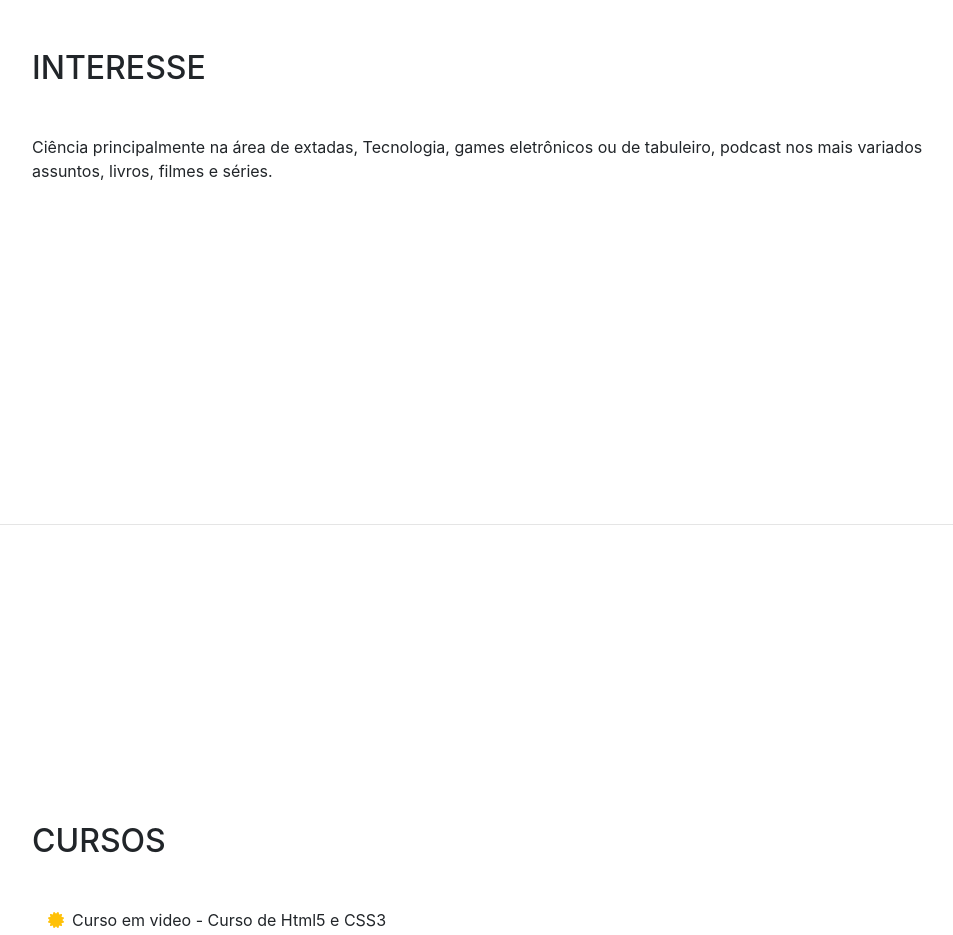
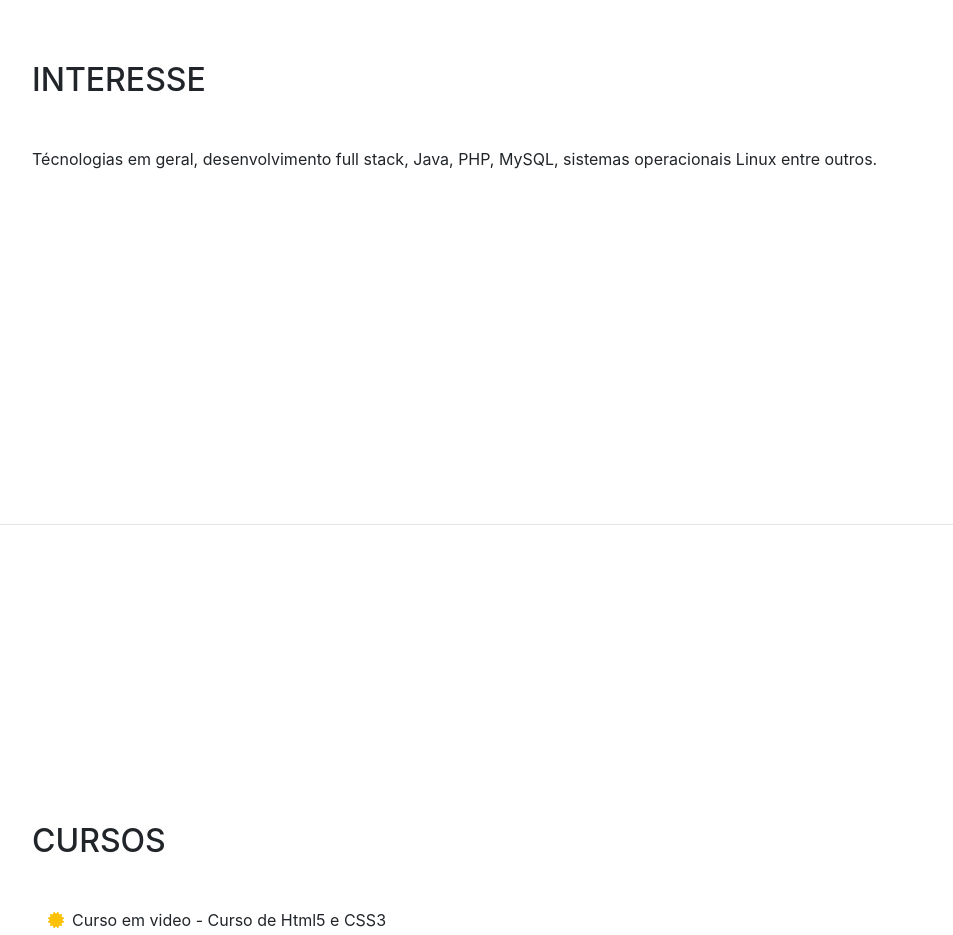
Before and after one commit to Crist0pher/Cristopher.github.io, a website with bundled scripts: page index.html in a window 1280 px wide. Shown: the part 3480-4415 px from the top of the page, without its empty margins (288-1241 px from the left). Built offline with nearby package versions, Linux system fonts and the light colour scheme; a web font is replaced by a local one.

Commit message:
Ajuste no campo interesses

```diff
--- a/index.html
+++ b/index.html
@@ -205,7 +205,7 @@
       <section class="resume-section p-3 p-lg-5 d-flex flex-column" id="interests">
         <div class="my-auto">
           <h2 class="mb-5">Interesse</h2>
-          <p>Ciência principalmente na área de extadas, Tecnologia, games eletrônicos ou de tabuleiro, podcast nos mais variados assuntos, livros, filmes e séries. </p>
+          <p> Técnologias em geral, desenvolvimento full stack, Java, PHP, MySQL, sistemas operacionais Linux entre outros.</p>
 
         </div>
       </section>
```
